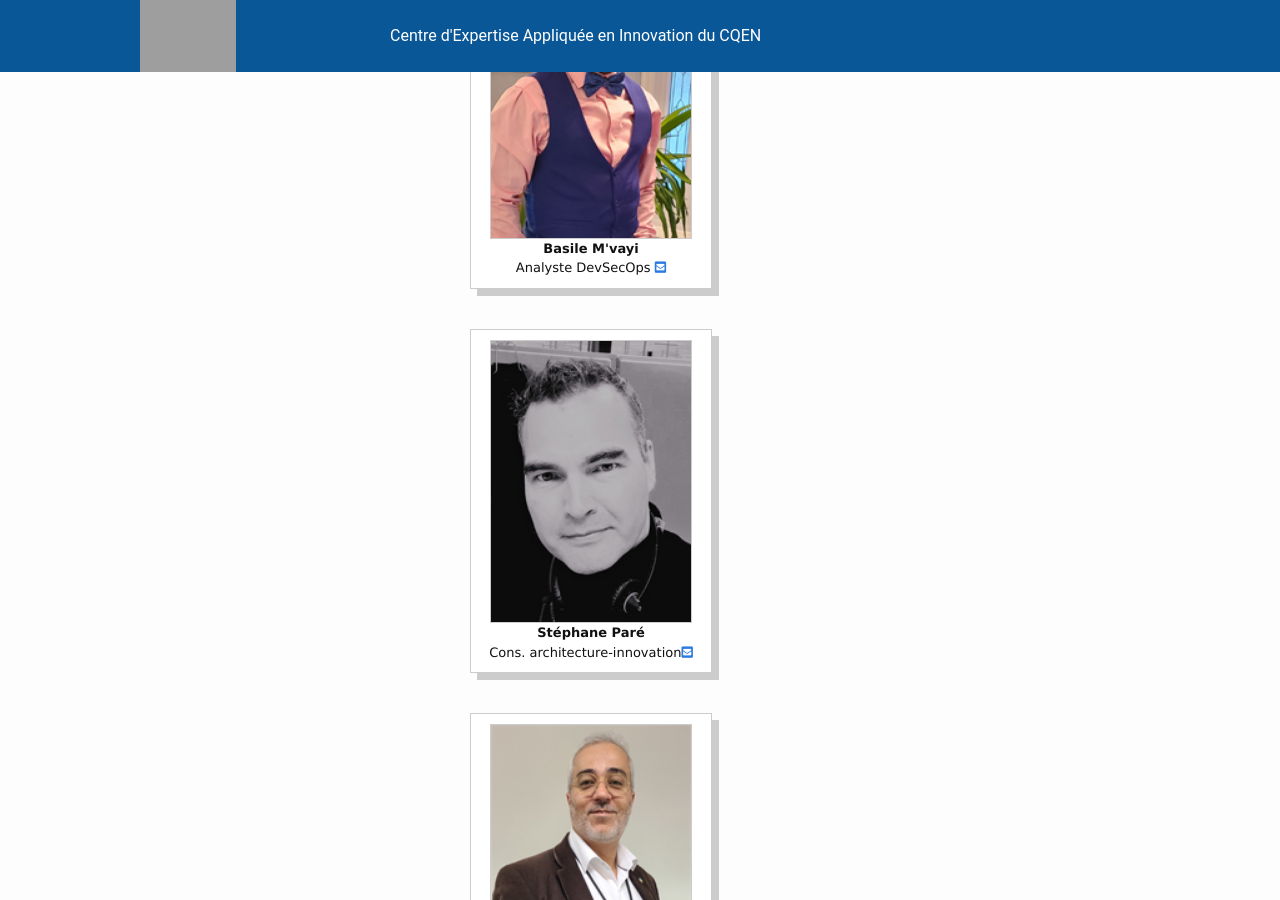
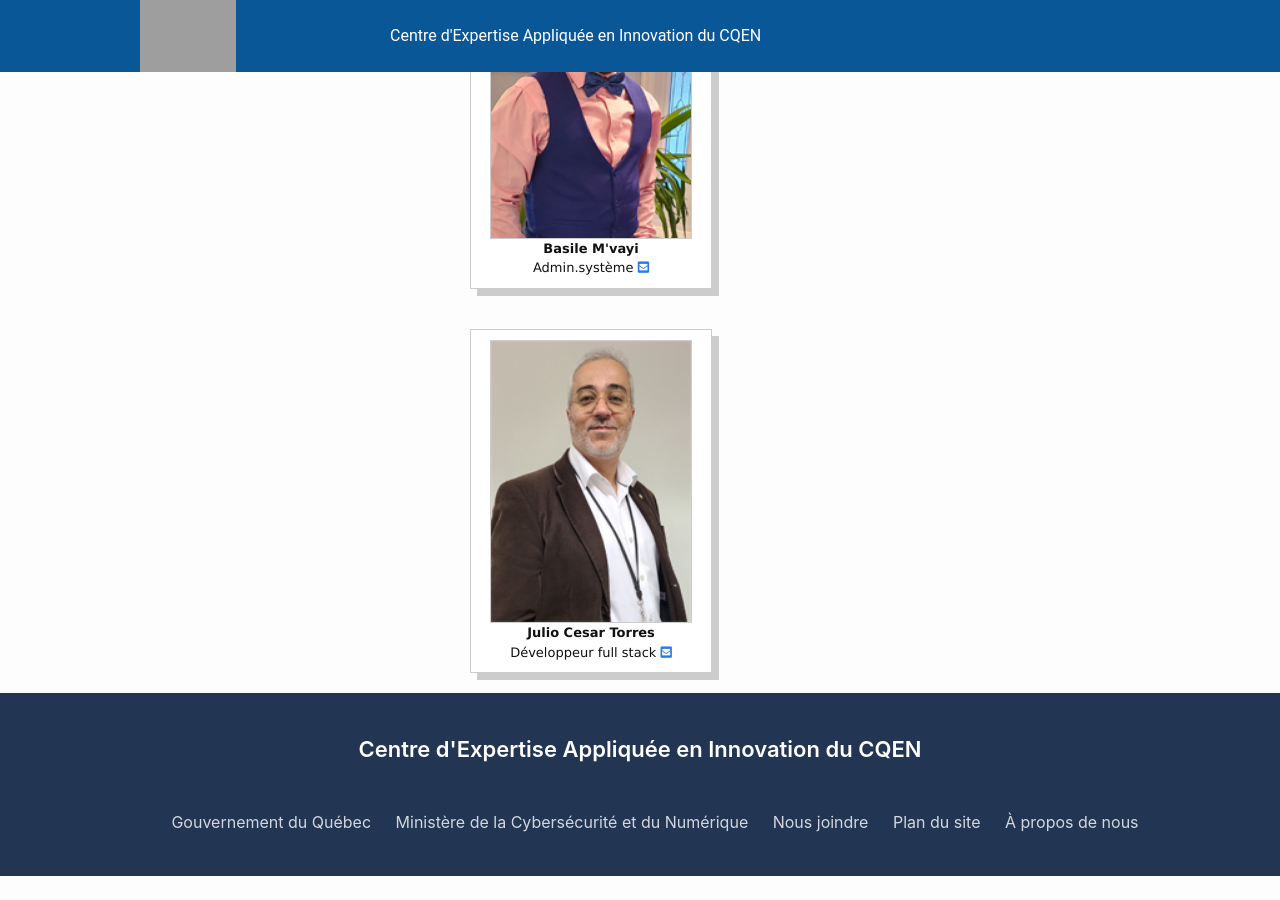
Before and after one commit to PierreJiji/CI-test, a Jekyll site: the page built from _pages/a-propos-de-nous.markdown, in a window 1280 px wide and 900 px high, scrolled down 4834 px. Built offline with Jekyll 4.4.1, drawn with Linux system fonts in a browser that asks for light colours; grey boxes are pictures that could not be loaded.

```diff
--- a/_layouts/a-propos-de-nous.html
+++ b/_layouts/a-propos-de-nous.html
@@ -133,13 +133,13 @@
         <div class="carte">
           <img src="{{site.baseurl}}/assets/piv/Basile.jpg" alt="Photo Basile">
             <strong>Basile M'vayi</strong><br />
-            Analyste DevSecOps <a href="mailto:Basile.mvayimberi@mcn.gouv.ca" ><i class="tailleXL fa fa-envelope-square"></i></a>
+            Admin.système <a href="mailto:Basile.mvayimberi@mcn.gouv.ca" ><i class="tailleXL fa fa-envelope-square"></i></a>
         </div>
-        <div class="carte">
-          <img src="{{site.baseurl}}/assets/piv/Stephane.jpg" alt="Photo Stéphane">
-            <strong>Stéphane Paré</strong><br />
-            Cons. architecture-innovation<a href="mailto:Stephane.pare@mcn.gouv.ca" ><i class="tailleXL fa fa-envelope-square"></i></a>
-      </div>
+        <!--<div class="carte">
+          <img src="{{site.baseurl}}/assets/piv/Stephane.jpg" alt="Photo Hamza">
+            <strong>Hamza Elayachii</strong><br />
+            Etudiant stagiaire<a href="mailto:hamza.Elayachii@mcn.gouv.ca" ><i class="tailleXL fa fa-envelope-square"></i></a>
+      </div> -->
       <div class="carte">
         <img src="{{site.baseurl}}/assets/piv/Julio.jpg" alt="Photo Julio">
           <strong>Julio Cesar Torres</strong><br />
--- a/_layouts/coffre.html
+++ b/_layouts/coffre.html
@@ -17,7 +17,7 @@
   </div>
 
   <div class="portal-cell grow">
-    <a target="_blank" rel="noopener noreferrer" href="https://console-openshift-console.apps.dev.openshift.cqen.ca/">
+    <a target="_blank" rel="noopener noreferrer" href="https://console-openshift-console.apps.exp.openshift.cqen.ca/">
       <img class="portal-img" src="{{site.baseurl}}/assets/red-hat.svg">
     </a>
     <button type="button" class="collapsible">Portail Openshift</button>
@@ -37,7 +37,7 @@
   </div>
 
   <div class="portal-cell grow">
-    <a target="_blank" rel="noopener noreferrer" href="https://codeready-openshift-workspaces.apps.dev.openshift.cqen.ca/dashboard/">
+    <a target="_blank" rel="noopener noreferrer" href="https://codeready-openshift-workspaces.apps.exp.openshift.cqen.ca/dashboard/">
       <img class="portal-img" src="{{site.baseurl}}/assets/openshift.svg">
     </a>
     <button type="button" class="collapsible">CodeReady</button>
```
